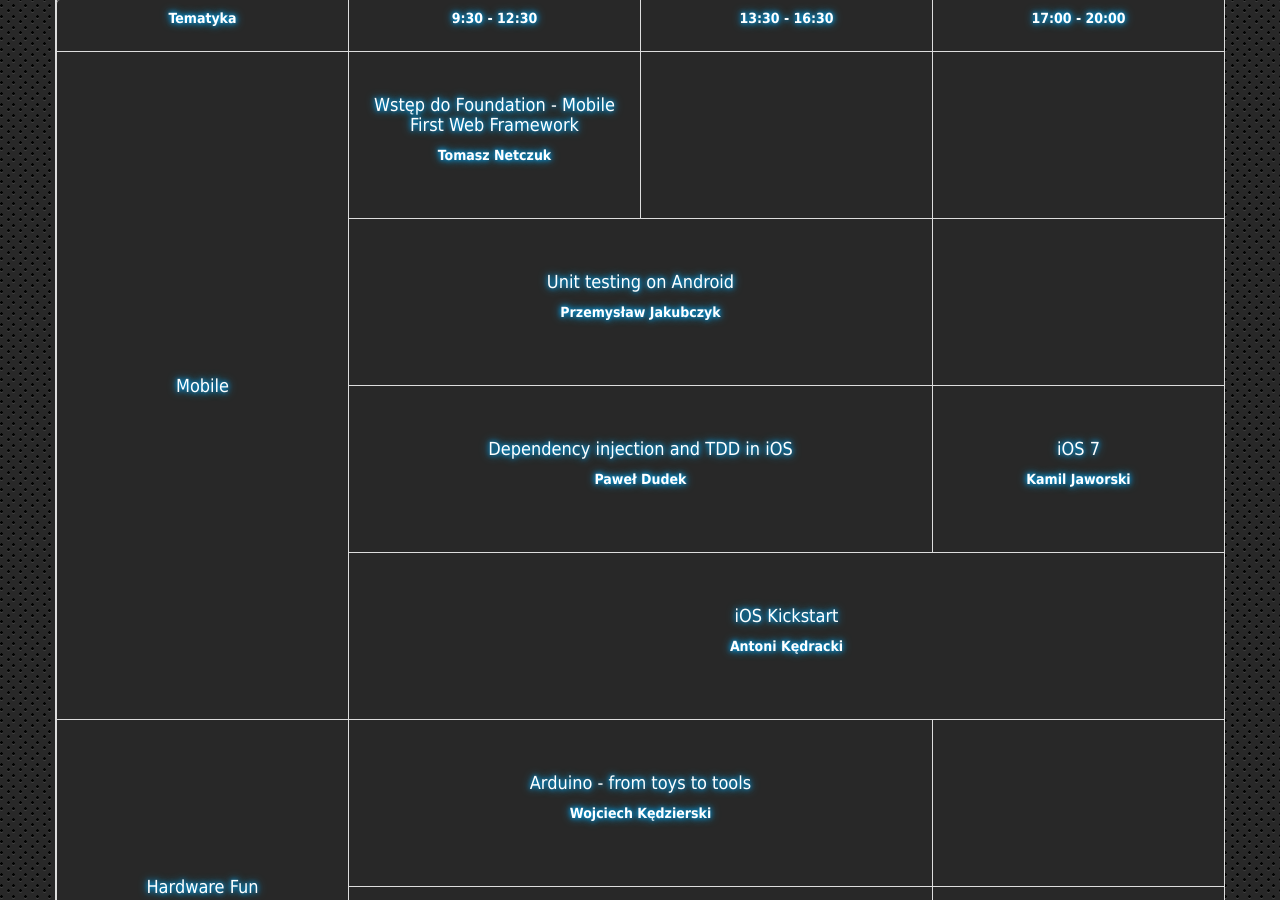
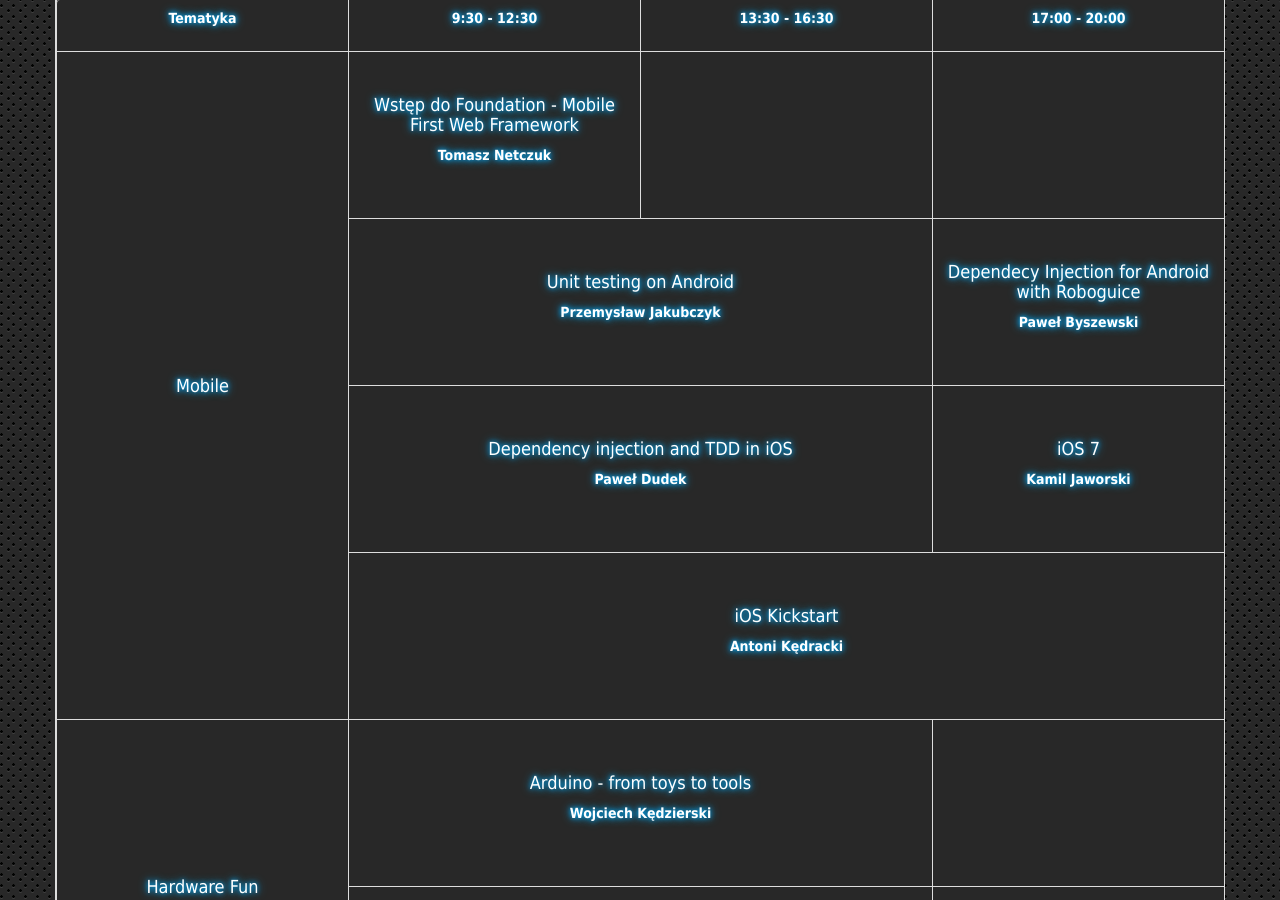
Before and after one commit to wojtekerbetowski/warsjawa2013, a Jekyll site: the page built from index.html, in a window 1280 px wide and 900 px high, scrolled down 3626 px. Built offline with Jekyll 4.4.1, drawn with Linux system fonts in a browser that asks for light colours; some of the changed lines change nothing that is shown.

Commit message:
add Roboguice workshop

```diff
--- a/index.html
+++ b/index.html
@@ -378,7 +378,14 @@
         requirements: "Wiedza na poziomie średnim w programowaniu na Androida, własny komputer zalecany, oprogramowanie wymagane to Idea Intellij (nie Android Studio), java sdk, android sdk, maven, git"
         spots: 20
 
-      - id: empty
+      - id: robuguice
+        title: Dependecy Injection for Android with Roboguice
+        speaker:
+          name: Paweł Byszewski
+          photo: /img/speakers/pawel_byszewski.jpg
+          bio: "Od ponad dwóch lat jestem developerem w TouK, gdzie pracuję nad tworzeniem, rozwijaniem i utrzymywaniem oprogramowania w technologiach z obszaru JVM. Są to przede wszystkim aplikacje webowe, jak i aplikacje na platformę Android. Ostatnio, w wolnym czasie staram się \"odkrywać\" rzeki i jeziora pływając na SUP-ie."
+        description: "Zaczniemy pracować na przygotowanej specjalnie na warsztaty prostej aplikacji Androidowej. Zintegrujemy ją z Roboguice przepisując poszczególne elementy, prezentując tym samym możliwości tego frameworku."
+        requirements: "Warsztat będzie na zasadzie \"code with me if you want\". Zatem jeśli uczestnik chciałby wprowadzać zmiany i eksperymentować na swoim laptopie to wtedy powinien mieć przygotowane środowisko do developowania na Androida. Jeśli natomiast woli aktywnie uczestniczyć w omawianiu pomysłów i sposobów na rozwiązania problemów, a następnie oglądać ich implementację na projektorze to taka postawa tez jest mile widziana."
 
     - talks:
       - id: ios_tdd
```
Also changed, not shown: img/speakers/pawel_byszewski.jpg (added).
